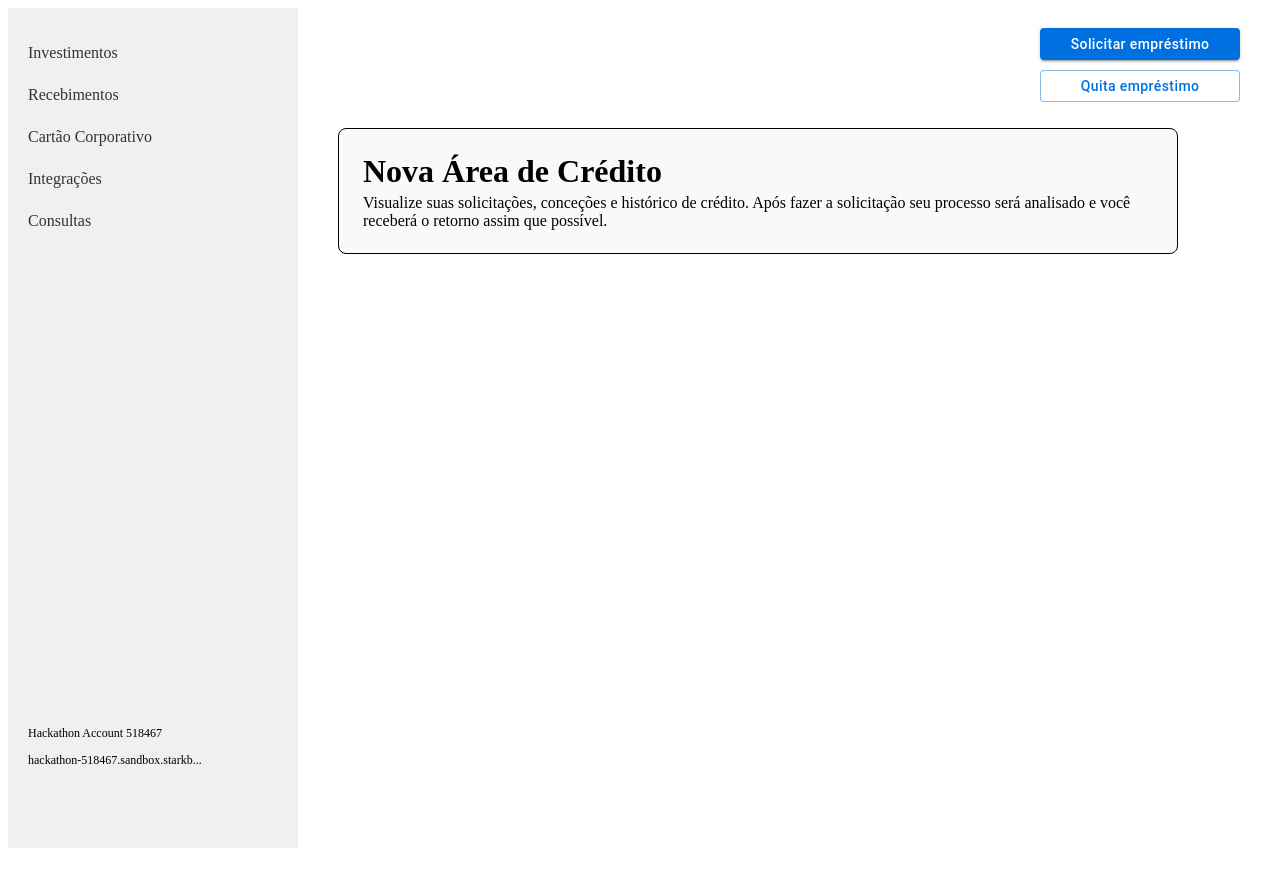
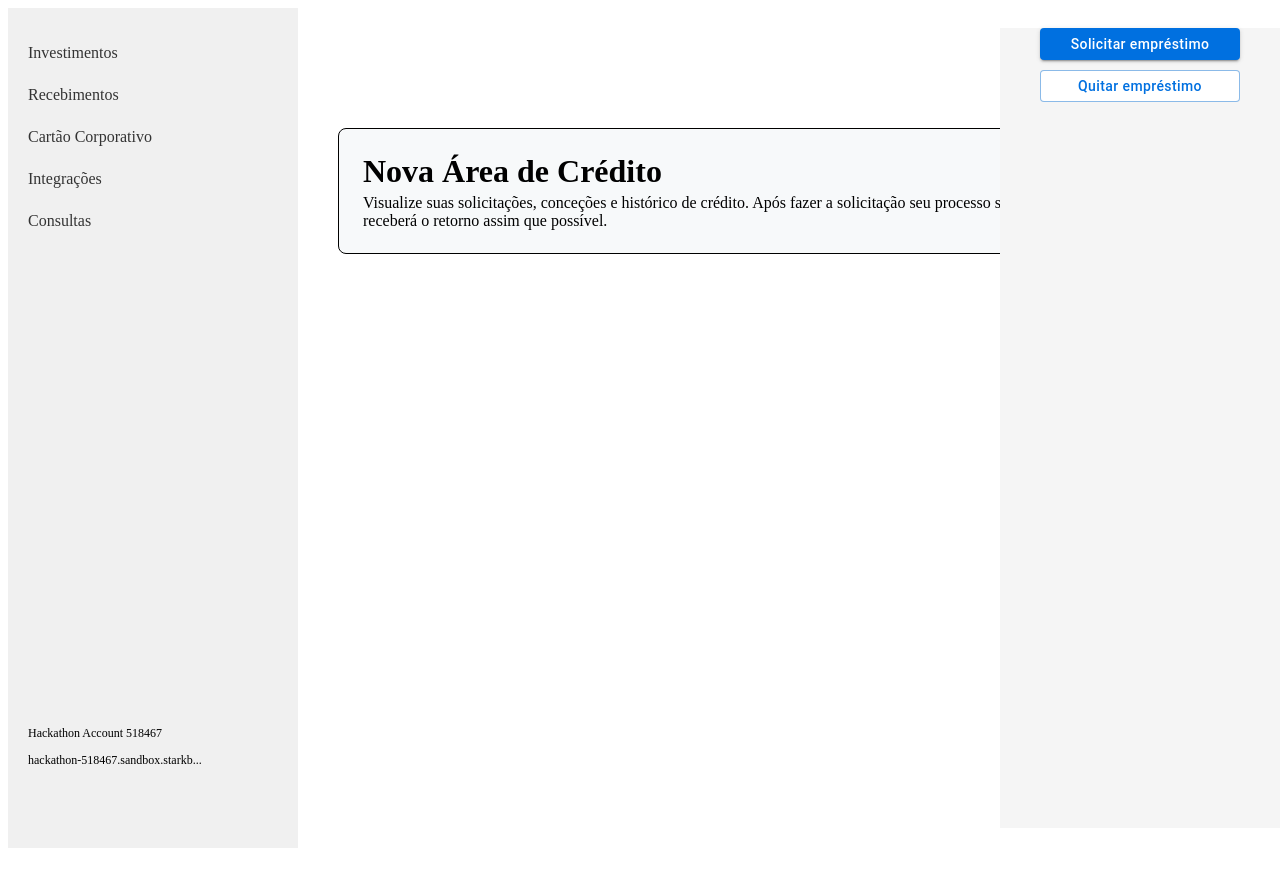
Before and after one commit to luiz-lvj/starkbank-hackathon-2024, a React (Create React App) app in the folder frontend/: page / in a window 1280 px wide. Shown: the top 886 px of the page. Built offline with nearby package versions, Linux system fonts and the light colour scheme.

Commit message:
feat: improve right bar css

```diff
--- a/frontend/src/components/Loans.js
+++ b/frontend/src/components/Loans.js
@@ -19,7 +19,6 @@ const LoansStyle = styled.div`
     h1, p {
         margin: 0 0 4px 0;
     }
-
 
     #bloco {
         margin-top: 100px;
--- a/frontend/src/components/RightBar.js
+++ b/frontend/src/components/RightBar.js
@@ -1,48 +1,47 @@
 import styled from "styled-components";
-import {Button} from "@mui/material";
-
+import { Button } from "@mui/material";
 
 export default function RightBar() {
     return (
-        <LoansStyle>
-            <div class="buttons">
-            <Button variant="contained" id="button1">Solicitar empréstimo</Button>
-            <Button variant="outlined" id="button2">Quita empréstimo</Button>
+        <SidebarContainer>
+            <div className="button-container">
+                <Button variant="contained" className="loan-button loan-button--request">
+                    Solicitar empréstimo
+                </Button>
+                <Button variant="outlined" className="loan-button loan-button--pay">
+                    Quitar empréstimo
+                </Button>
             </div>
-        </LoansStyle>
+        </SidebarContainer>
     );
 }
 
-const LoansStyle = styled.div`
+const SidebarContainer = styled.div`
     width: 280px;
-    height: calc(100%);
-    float: right;
-    margin-left: calc(100% - 280px);
-    right: 0px;
-    background-color: var(#f5f5f5);
-    position: fixed !important;
+    height: 100%;
+    position: fixed;
+    right: 0;
+    background-color: #f5f5f5;
 
-    .buttons {
+    .button-container {
         width: 200px;
-        padding: 0 40px 0;
+        padding: 0 40px;
     }
 
-    button {
+    .loan-button {
         height: 32px;
         text-transform: none;
         width: 100%;
-    }
-
-
-    #button1 {
-        background-color: #0070E0;
-        color: #FFFFFF;
         margin-bottom: 10px;
     }
 
-    #button2 {
+    .loan-button--request {
+        background-color: #0070E0;
+        color: #FFFFFF;
+    }
+
+    .loan-button--pay {
         background-color: white;
         color: #0070E0;
     }
-
-`; //css aqui
+`;
```
